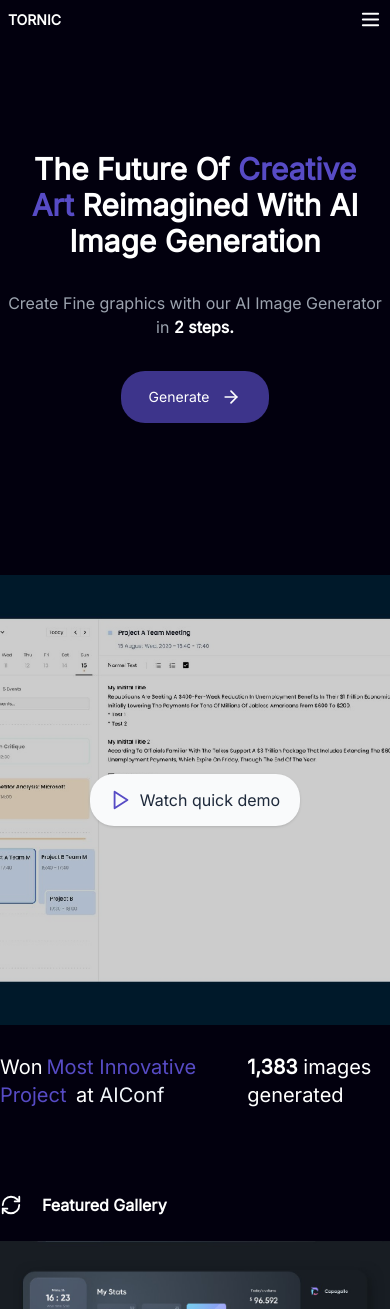
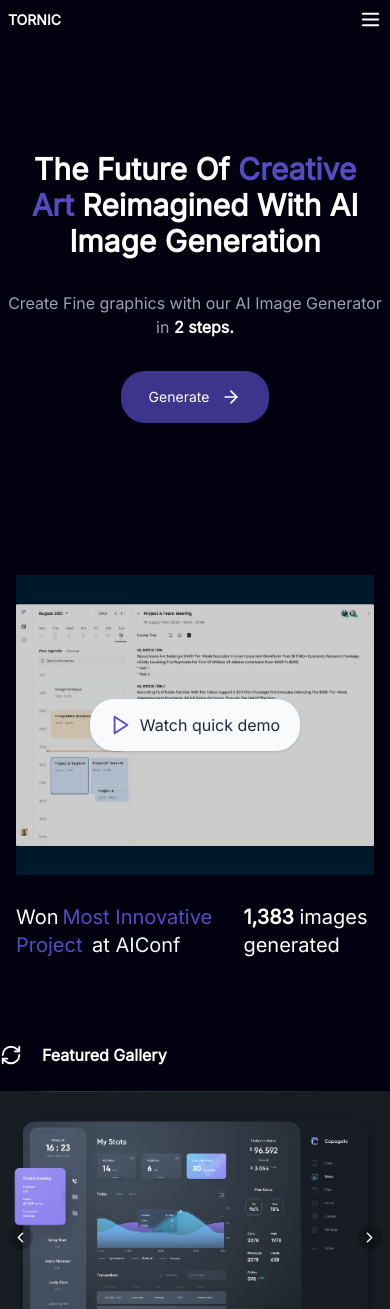
Before and after one commit to francisamidu/landing-page, a React (Vite) app: page / in a window 390 px wide. Shown: the top 1309 px of the page. Built offline with nearby package versions, Linux system fonts and the light colour scheme.

Commit message:
feat:Added footer

```diff
--- a/src/components/Demo.tsx
+++ b/src/components/Demo.tsx
@@ -6,9 +6,9 @@ import image from '../assets/images/dashboard.jpg';
 const Demo = () => {
   return (
     <section className="py-10">
-      <div className="flex-col items-center justify-center md:mx-auto">
+      <div className="mx-4 flex-col items-center justify-center md:mx-0">
         <div
-          className="h-[450px]"
+          className="mx-auto h-[300px] md:h-[450px]"
           style={{
             backgroundImage: `url(${image})`,
             backgroundPosition: 'center',
```
